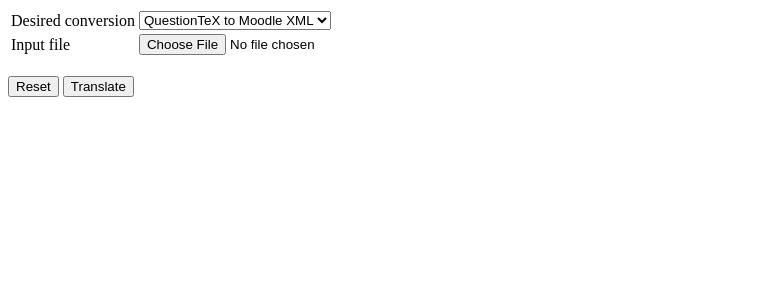
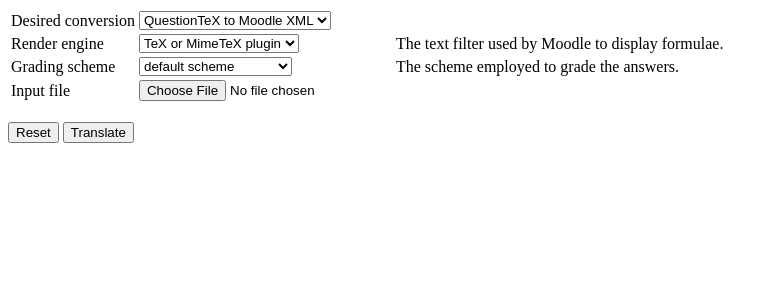
Before and after one commit to ltalirz/moodle-qformat_qtex, a PHP site: page /moodle/ in a window 1280 px wide. Shown: the top 300 px of the page, without its empty margins (0-778 px from the left). Run offline with PHP 8.4, Linux system fonts and the light colour scheme.

Commit message:
A few experiments with the QuestionTex converter.

```diff
--- a/converterfrontend/index.php
+++ b/converterfrontend/index.php
@@ -1,33 +1,69 @@
 <?php
-if (isset($_FILES['input']) &&
+if (isset($_FILES['input']) && isset($_POST['conversion']) &&
         isset($_POST['sent']) && $_POST['sent'] === 'yes') {
-    // TODO: qtex zip files not yet handled.
     $moodleUrl = 'http://localhost/moodle/moodle-2.6.1/moodle/';
+    $username = "admin";
+    $password = "Admin12#";
     $inputFile = uniqid(rand(), true);
     $outputFile = uniqid(rand(), true);
+    $paramFile = uniqid(rand(), true) . '_params.json';
 
     $formatFrom = 'xml';
     $formatTo = 'xml';
-    if (isset($_POST['conversion'])) {
     if ($_POST['conversion'] === 't2x') {
         $formatFrom = 'qtex';
-            $inputFile .= '.tex';
+        $inputFile .= '.zip';
         $formatTo = 'xml';
         $outputFile .= '.xml';
     } else if ($_POST['conversion'] === 'x2t') {
         $formatFrom = 'xml';
         $inputFile .= '.xml';
         $formatTo = 'qtex';
-            $outputFile .= '.tex';
-        }
+        $outputFile .= '.zip';
     }
 
     move_uploaded_file($_FILES['input']['tmp_name'], $inputFile);
 
+    if ($_POST['conversion'] === 't2x') {
+        $renderengine = 'tex';
+        if (isset($_POST['renderengine'])) {
+            if ($_POST['renderengine'] === 'tex') {
+                $renderengine = 'tex';
+            } else if ($_POST['renderengine'] === 'jsmath') {
+                $renderengine = 'jsmath';
+            } else if ($_POST['renderengine'] === 'mathjax') {
+                $renderengine = 'mathjax';
+            }
+        }
+
+        $gradingscheme = 'default';
+        if (isset($_POST['gradingscheme'])) {
+            if ($_POST['gradingscheme'] === 'default') {
+                $gradingscheme = 'default';
+            } else if ($_POST['gradingscheme'] === 'akveld') {
+                $gradingscheme = 'akveld';
+            } else if ($_POST['gradingscheme'] === 'akveld-exam') {
+                $gradingscheme = 'akveld-exam';
+            }
+        }
+
+        $params = array(
+                        'renderengine' => $renderengine,
+                        'gradingscheme' => $gradingscheme
+                        );
+        $zip = new ZipArchive();
+        $zipOpen = $zip->open($inputFile);
+        if ($zipOpen === true) {
+            $zip->addFromString($paramFile, json_encode($params));
+            $zip->close();
+        }
+    }
+
     // TODO: Make 100% sure that this is secure enough!!
     // E. g. no injections shall be possible.
     system('../commandline_moodle_question_converter/moodle_question_converter.sh ' .
-           $moodleUrl . ' admin Admin12# ' . $formatFrom . ' ' . $formatTo .
+           $moodleUrl . ' ' . $username . ' ' .  $password . ' ' .
+           $formatFrom . ' ' . $formatTo .
            ' ' . $inputFile . ' ' . $outputFile);
 
     header('Pragma: public');
@@ -65,6 +101,27 @@ if (isset($_FILES['input']) &&
             <option value="x2t">Moodle XML to QuestionTeX</option>
          </select>
         </td>
+        <td></td>
+      </tr>
+      <tr>
+        <td>Render engine</td>
+        <td>
+          <select name="renderengine">
+            <option value="tex">TeX or MimeTeX plugin</option>
+            <option value="jsmath">JsMath plugin</option>
+            <option value="mathjax">MathJax plugin</option>
+          </select>
+        <td>The text filter used by Moodle to display formulae.</td>
+      </tr>
+      <tr>
+        <td>Grading scheme</td>
+        <td>
+          <select name="gradingscheme">
+            <option value="default">default scheme</option>
+            <option value="akveld">Meike Akveld 11-2013</option>
+            <option value="akveld-exam">Meike Akveld 2-2014</option>
+          </select>
+        <td>The scheme employed to grade the answers.</td>
       </tr>
       <tr>
         <td>Input file</td>
```
Also changed, not shown: qtex/format.php (+55 -11 lines). Lines whose indentation alone changed are shown as unchanged.
